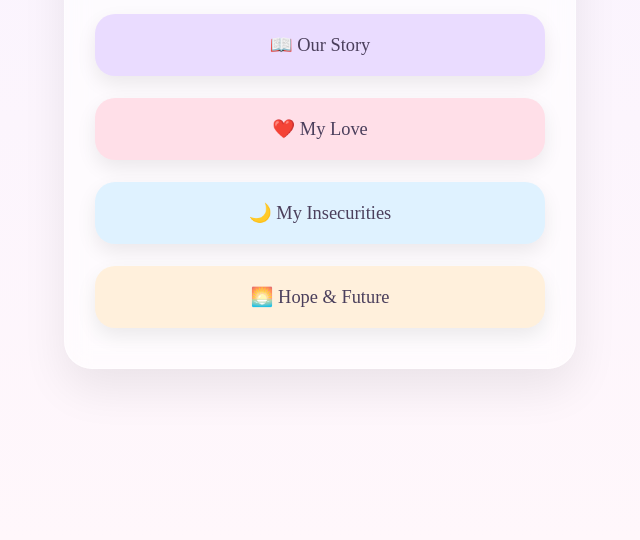
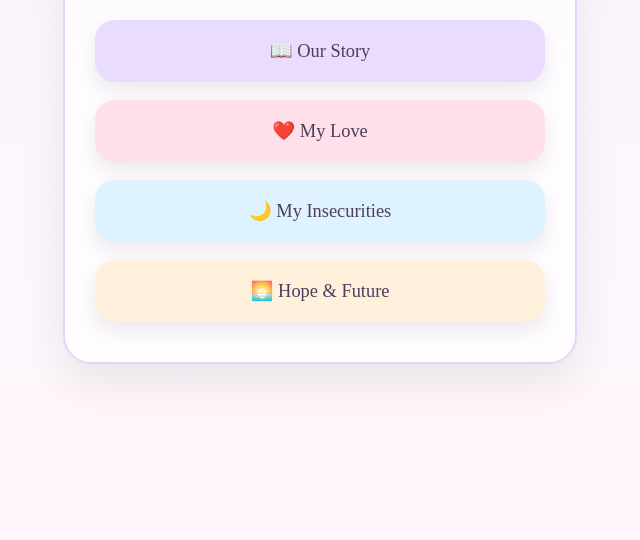
Before and after one commit to mansagadhamsetty/My, a plain HTML site: page home.html in a window 1280 px wide. Shown: the part 300-840 px from the top of the page, without its empty margins (320-960 px from the left). Drawn offline with Linux system fonts and the light colour scheme.

Commit message:
Update style.css

```diff
--- a/style.css
+++ b/style.css
@@ -85,13 +85,16 @@ body {
 .main-card {
     width: 90%;
     max-width: 450px;
-    background: rgba(255, 255, 255, 0.6);
-    backdrop-filter: blur(12px);
+    background: rgba(255, 255, 255, 0.7);
     border-radius: 28px;
     padding: 40px 30px;
+    text-align: center;
+
+    /* Visible border */
+    border: 2px solid #e5d4ff;
+
+    /* Soft shadow */
     box-shadow: 0 20px 45px rgba(0,0,0,0.08);
-    border: 1px solid rgba(255,255,255,0.5);
-    text-align: center;
 }
 
 /* Title */
@@ -105,7 +108,7 @@ body {
 .menu {
     display: flex;
     flex-direction: column;
-    gap: 22px;
+    gap: 18px;
 }
 
 /* Boxes */
```
